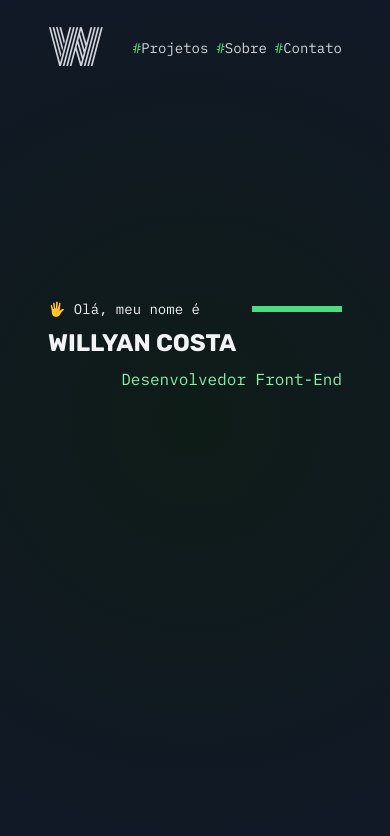
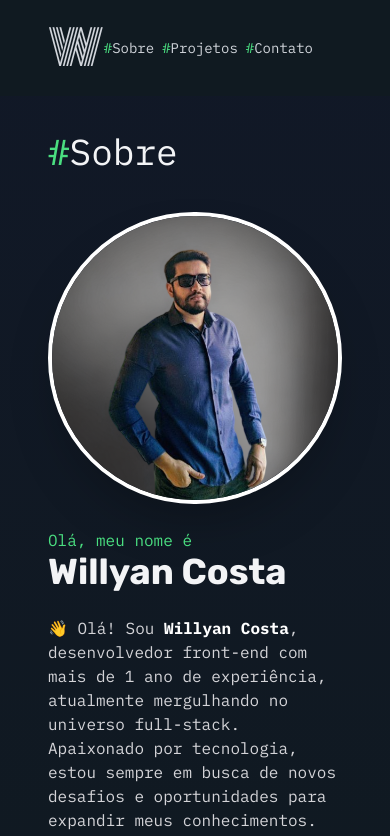
Before and after one commit to willyancr/myPortfolio, a Next.js app: page / in a window 390 px wide. Shown: the top 836 px of the page. Built offline with nearby package versions, Linux system fonts and the light colour scheme.

Commit message:
chore: Refactor component names and structure
Update component names and structure for better organization and readability.
Split SidebarSocial into separate components and refactor layout.

```diff
--- a/src/app/(myportfolio)/(home)/page.tsx
+++ b/src/app/(myportfolio)/(home)/page.tsx
@@ -1,24 +1,18 @@
-import SideBarSocial from "@/app/components/sidebar-social";
+import HeaderPage from "@/app/components/header";
+import Contact from "../contato/page";
+import InitialSection from "../initial/page";
+import Project from "../projetos/page";
+import About from "../sobre/page";
 
 export default function HomePage() {
   return (
-    <main className="container flex h-[450px] md:h-[600px]">
-      <SideBarSocial />
-      <div className="m-auto flex w-full flex-col gap-2 md:w-[550px] md:gap-8">
-        <div className="flex items-center">
-          <span className="font-mono text-sm md:text-xl">
-            🖐️ Olá, meu nome é
-          </span>
-          <div className="ml-auto w-[90px] border-b-[6px] border-green-400 md:w-[280px]" />
-        </div>
+    <div>
+      <HeaderPage />
 
-        <span className="font-rubik text-2xl uppercase md:text-[70px]">
-          Willyan Costa
-        </span>
-        <span className="ml-auto font-mono text-green-300 md:text-2xl">
-          Desenvolvedor Front-End
-        </span>
-      </div>
-    </main>
+      <InitialSection />
+      <About />
+      <Project />
+      <Contact />
+    </div>
   );
 }
--- a/src/app/(myportfolio)/contato/page.tsx
+++ b/src/app/(myportfolio)/contato/page.tsx
@@ -1,3 +1,4 @@
+import Button from "@/app/components/button";
 import { Metadata } from "next";
 import {
   FaGithub,
@@ -10,9 +11,9 @@ import {
 export const metadata: Metadata = {
   title: "Contato",
 };
-export default function ContatoPage() {
+export default function Contact() {
   return (
-    <div className="container mb-6 space-y-20">
+    <div className="container space-y-20 pt-10 pb-16">
       <h1 className="font-mono text-4xl">
         <span className="text-green-400">#</span>
         Contato
@@ -39,10 +40,10 @@ export default function ContatoPage() {
             placeholder="Mensagem"
             className="m-auto h-40 w-full resize-none rounded-md bg-cards p-4 shadow-2xl outline-none md:w-[450px]"
           />
-          <button className="m-auto my-6 flex w-full items-center justify-center gap-2 rounded-md bg-green-400 p-4 hover:brightness-75 md:w-[225px]">
+          <Button className="m-auto my-6 shadow-none">
             <p className="text-zinc-950">Enviar mensagem</p>
             <FaPaperPlane className="size-4 text-zinc-900" />
-          </button>
+          </Button>
           <div className="m-auto w-full border-b border-zinc-600/50 md:w-[450px]" />
 
           <span>Redes Sociais</span>
--- a/src/app/(myportfolio)/layout.tsx
+++ b/src/app/(myportfolio)/layout.tsx
@@ -2,8 +2,7 @@ import HeaderPage from "../components/header";
 
 export default function Layout({ children }: { children: React.ReactNode }) {
   return (
-    <section className="bgbody h-screen">
-      <HeaderPage />
+    <section >
       {children}
     </section>
   );
--- a/src/app/(myportfolio)/projetos/page.tsx
+++ b/src/app/(myportfolio)/projetos/page.tsx
@@ -5,14 +5,17 @@ export const metadata: Metadata = {
   title: "Projetos",
 };
 
-export default function ProjetosPage() {
+export default function Project() {
   return (
-    <div className="container mb-6 space-y-8">
+    <div className="container space-y-20 pt-10 pb-20">
       <h1 className="font-mono text-4xl">
         <span className="text-green-400">#</span>
         Projetos
       </h1>
-      <div className="flex flex-wrap items-center justify-center gap-6">
+      <div className="flex flex-wrap items-center  gap-10">
+        <CardsProjetos />
+        <CardsProjetos />
+        <CardsProjetos />
         <CardsProjetos />
         <CardsProjetos />
         <CardsProjetos />
--- a/src/app/(myportfolio)/sobre/page.tsx
+++ b/src/app/(myportfolio)/sobre/page.tsx
@@ -1,4 +1,5 @@
 import Badge from "@/app/components/badge";
+import Button from "@/app/components/button";
 import { Metadata } from "next";
 import Image from "next/image";
 import { FaDownload, FaPaperPlane } from "react-icons/fa6";
@@ -7,9 +8,9 @@ export const metadata: Metadata = {
   title: "Sobre",
 };
 
-export default function SobrePage() {
+export default function About() {
   return (
-    <div className="container mb-6 space-y-10 md:space-y-20">
+    <div className="container space-y-10 pb-24 pt-10 md:space-y-20">
       <h1 className="font-mono text-4xl">
         <span className="text-green-400">#</span>
         Sobre
@@ -42,14 +43,14 @@ export default function SobrePage() {
             <Badge>CSS3</Badge>
           </div>
           <div className="flex flex-col gap-2 md:flex-row md:gap-3">
-            <button className="flex items-center justify-center gap-2 rounded-md bg-green-400 p-4 transition-all hover:brightness-75 md:my-6 md:w-[225px]">
+            <Button>
               <p className="text-zinc-950">Entrar em contato </p>
               <FaPaperPlane className="size-4 text-zinc-900" />
-            </button>
-            <button className="flex items-center justify-center gap-2 rounded-md bg-green-400 p-4 transition-all hover:brightness-75 md:my-6 md:w-[225px]">
+            </Button>
+            <Button>
               <p className="text-zinc-950">Download C.V </p>
               <FaDownload className="size-4 text-zinc-900" />
-            </button>
+            </Button>
           </div>
         </div>
         <div>
--- a/src/app/components/header.tsx
+++ b/src/app/components/header.tsx
@@ -3,16 +3,16 @@ import Redirect from "./redirect";
 
 export default function HeaderPage() {
   return (
-    <header className="pt-6 pb-12 font-mono text-gray-300">
-      <nav className="container flex items-center justify-between">
+    <header>
+      <nav className="container fixed top-0 z-50 flex items-center justify-between bg-[#101A21] py-6 text-gray-300">
         <div>
           <Link href="/">
             <h1 className="font-monoton text-5xl">W</h1>
           </Link>
         </div>
-        <div className="flex items-center gap-2 text-sm sm:gap-8 sm:text-base">
+        <div className="flex items-center gap-2 pr-10 font-mono text-sm sm:gap-6 sm:text-base">
+          <Redirect href="/sobre">Sobre</Redirect>
           <Redirect href="/projetos">Projetos</Redirect>
-          <Redirect href="/sobre">Sobre</Redirect>
           <Redirect href="/contato">Contato</Redirect>
         </div>
       </nav>
--- a/src/app/components/modal-cards.tsx
+++ b/src/app/components/modal-cards.tsx
@@ -7,8 +7,8 @@ interface Props {
 
 export default function ModalCards({ handleCloseModalCard }: Props) {
   return (
-    <div className="fixed inset-0 flex items-center justify-center bg-black/50 text-zinc-300">
-      <div className="space-y-6 h-[580px] w-[380px] overflow-y-auto rounded-lg bg-cards px-6 py-5 text-left drop-shadow-2xl sm:h-[840px] sm:w-[740px]">
+    <div className="fixed inset-0 flex items-center justify-center bg-black/70 text-zinc-300">
+      <div className="h-[580px] w-[380px] space-y-6 overflow-y-auto rounded-xl bg-cards px-6 py-5 text-left drop-shadow-2xl sm:mt-[80px] sm:h-[740px] sm:w-[740px]">
         <div className="flex items-center justify-between">
           <span className="text-lg font-medium">Detalhes do projeto</span>
           <button onClick={handleCloseModalCard}>
--- a/src/app/components/redirect.tsx
+++ b/src/app/components/redirect.tsx
@@ -1,4 +1,7 @@
+"use client";
 import Link from "next/link";
+import { usePathname } from "next/navigation";
+import { cn } from "../lib/utilis";
 
 interface Props {
   children: React.ReactNode;
@@ -6,12 +9,20 @@ interface Props {
 }
 
 export default function Redirect({ children, href }: Props) {
+  const pathname = usePathname();
+
+  const isActive = pathname === href;
+
   return (
-    <>
-      <Link href={href} className="transition-all hover:text-gray-100">
-        <span className="text-green-400">#</span>
-        {children}
-      </Link>
-    </>
+    <Link
+      href={href}
+      className={cn(
+        "transition-all hover:text-zinc-50",
+        isActive && "font-medium text-zinc-50",
+      )}
+    >
+      <span className="text-green-400">#</span>
+      {children}
+    </Link>
   );
 }
--- a/src/app/components/sidebar-social.tsx
+++ b/src/app/components/sidebar-social.tsx
@@ -7,7 +7,7 @@ import {
 
 export default function SideBarSocial() {
   return (
-    <div className="hidden sm:flex sm:h-[740px]">
+    <div className="hidden sm:flex sm:h-[800px]">
       <aside className="flex min-w-16 flex-col-reverse gap-6 pl-3 sm:flex">
         <a
           href="https://x.com/WillyanCosta"
--- a/src/app/layout.tsx
+++ b/src/app/layout.tsx
@@ -42,7 +42,7 @@ export default function RootLayout({
       lang="pt-BR"
       className={`${inter.variable} ${plexMono.variable} ${monoton.variable} ${rubik.variable} `}
     >
-      <body className={inter.className}>{children}</body>
+      <body className="bgbody">{children}</body>
     </html>
   );
 }
```
Also changed, not shown: public/page-tripplan.png.
